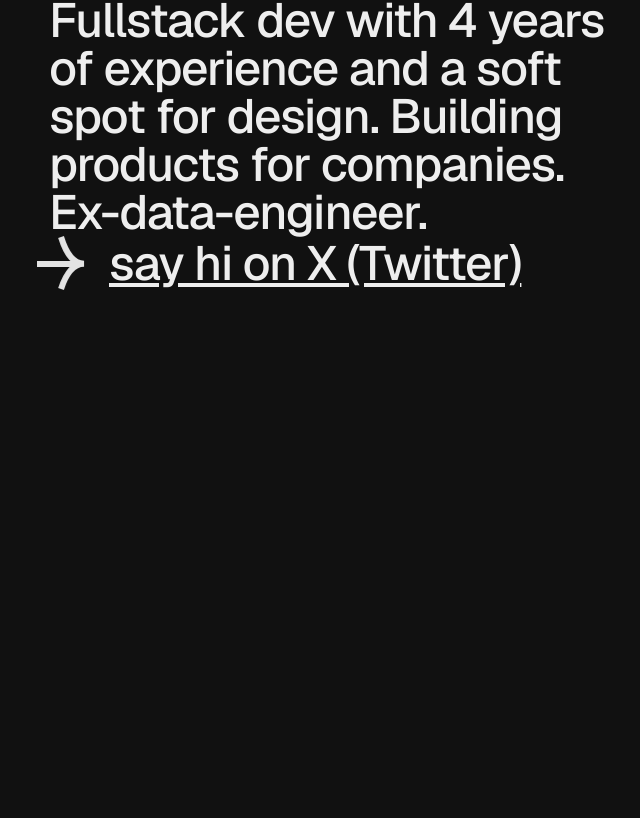
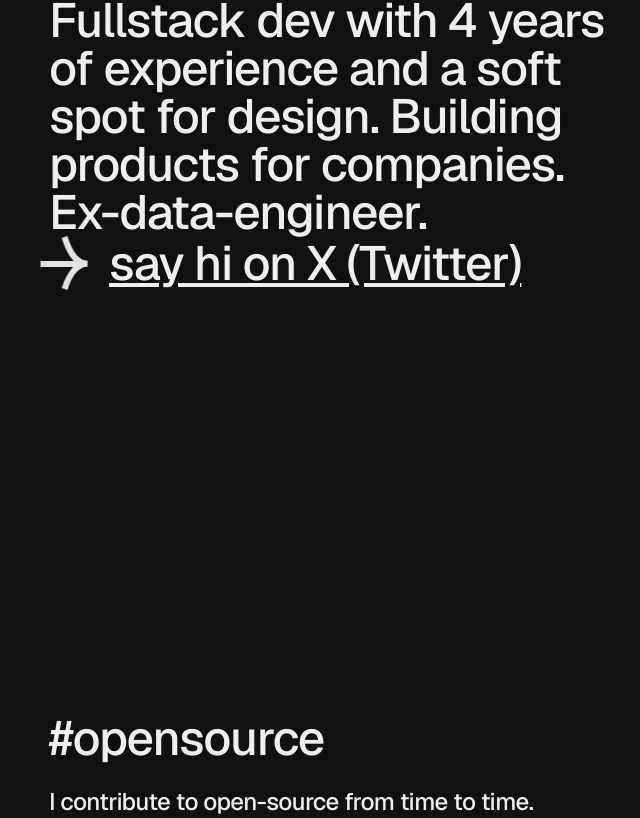
Before and after one commit to fulopkovacs/horizontal-scroll-text-effect, a Next.js app: page /v3 in a window 1280 px wide. Shown: the part 470-1288 px from the top of the page, without its empty margins (143-783 px from the left). Before the commit the page ends 800 px from the top, so only its background shows below. Built offline with nearby package versions, Linux system fonts and the light colour scheme.

Commit message:
Add a subheading element

```diff
--- a/src/components/typography.tsx
+++ b/src/components/typography.tsx
@@ -19,3 +19,17 @@ export function Title({
     </p>
   );
 }
+
+export function SubHeading({
+  children,
+  className,
+}: {
+  children: ReactNode;
+  className?: string;
+}) {
+  return (
+    <p className={cn("text-2xl font-medium tracking-tight", className)}>
+      {children}
+    </p>
+  );
+}
--- a/src/pages/v3/index.tsx
+++ b/src/pages/v3/index.tsx
@@ -1,5 +1,5 @@
 import { Section } from "~/components/Section";
-import { Title } from "~/components/typography";
+import { SubHeading, Title } from "~/components/typography";
 import { twitterLink } from "~/lib/constants";
 
 export default function Page() {
@@ -21,6 +21,12 @@ export default function Page() {
           </a>
         </div>
       </Section>
+      <Section className="mt-96">
+        <Title>#opensource</Title>
+        <SubHeading className="mt-6">
+          I contribute to open-source from time to time.
+        </SubHeading>
+      </Section>
     </div>
   );
 }
```
